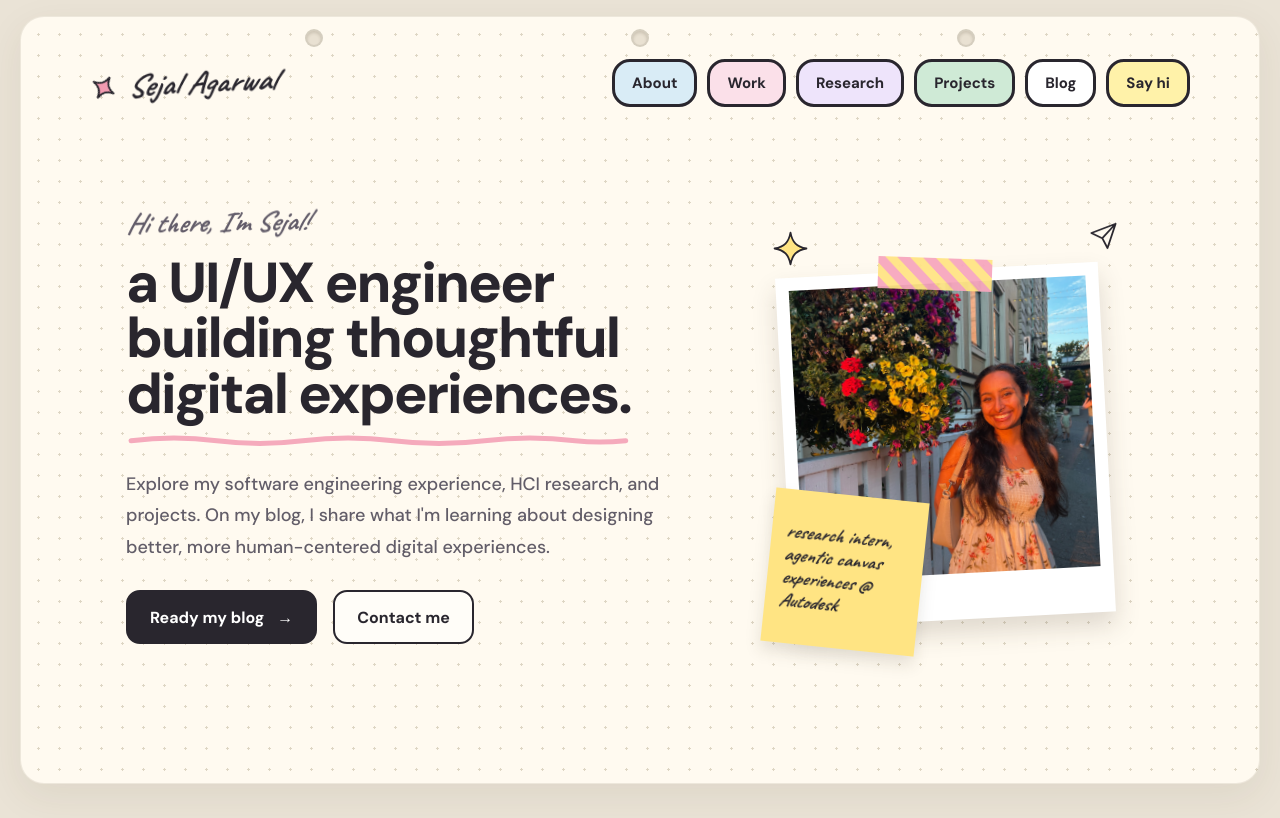
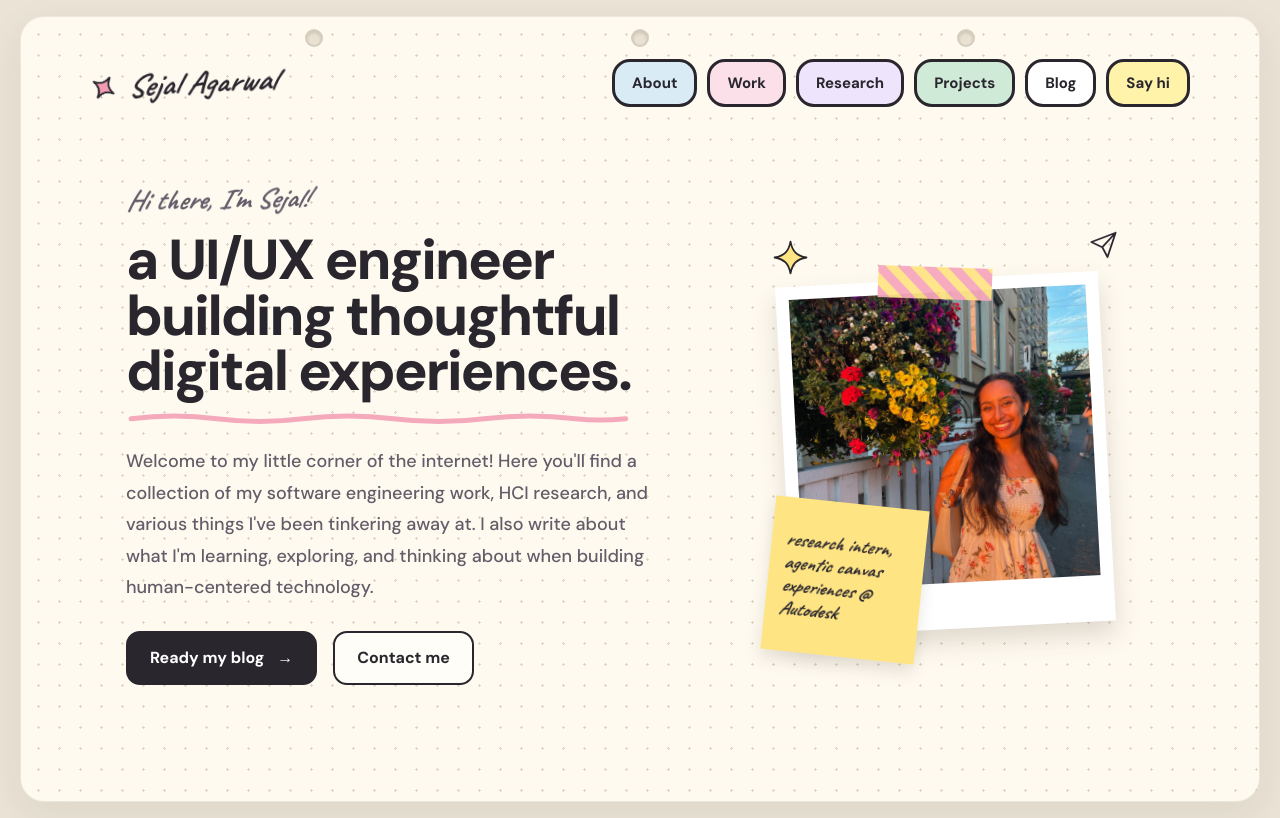
Before and after one commit to sejal-agarwal/sejal-notebook-portfolio, a Next.js app: page / in a window 1280 px wide. Built offline with nearby package versions, Linux system fonts and the light colour scheme.

Commit message:
update blurb

```diff
--- a/src/app/page.tsx
+++ b/src/app/page.tsx
@@ -124,7 +124,7 @@ export default function Home() {
             </span>
           </h1>
           <p className="intro">
-            Explore my software engineering experience, HCI research, and projects. On my blog, I share what I&apos;m learning about designing better, more human-centered digital experiences.
+            Welcome to my little corner of the internet! Here you'll find a collection of my software engineering work, HCI research, and various things I've been tinkering away at. I also write about what I'm learning, exploring, and thinking about when building human-centered technology.
           </p>
           <div className="heroActions">
             <a className="button buttonPrimary" href="#work">
```
